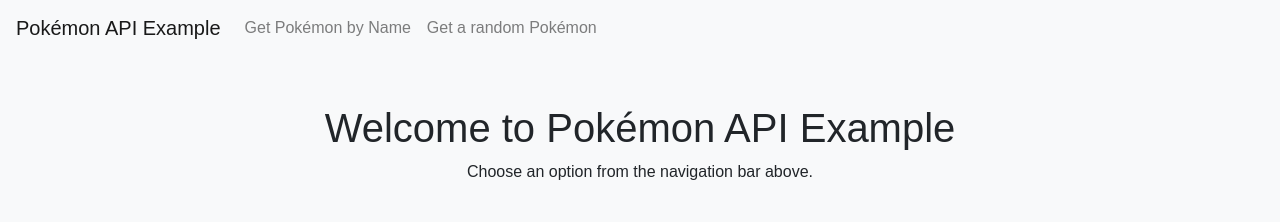
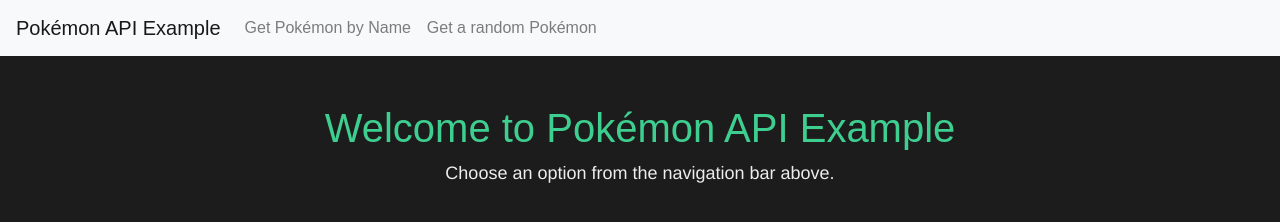
Before and after one commit to OllySwan/JP-work-experience-hackathon, a plain HTML site: page index.html in a window 1280 px wide. Drawn offline with nearby package versions, Linux system fonts and the light colour scheme.

Commit message:
styles here

```diff
--- a/styles.css
+++ b/styles.css
@@ -1,8 +1,21 @@
 body {
-    background-color: #f8f9fa;
-    font-family: Arial, sans-serif;
+    background-color: #1c1c1c;
+    font-family: Arial, Helvetica, sans-serif;
 }
 
 #pokemonInfo {
     margin-top: 20px;
 }
+p {
+    text-align:centre;
+    font-size:18px;
+    color:#EDEDED;
+    font-family:Helvetica
+}
+
+h1 {
+    color: #3ecf90;
+    font: size 72px;
+    font-family: Arial, Helvetica, sans-serif;
+    nav-down: 120px
+  }
```
